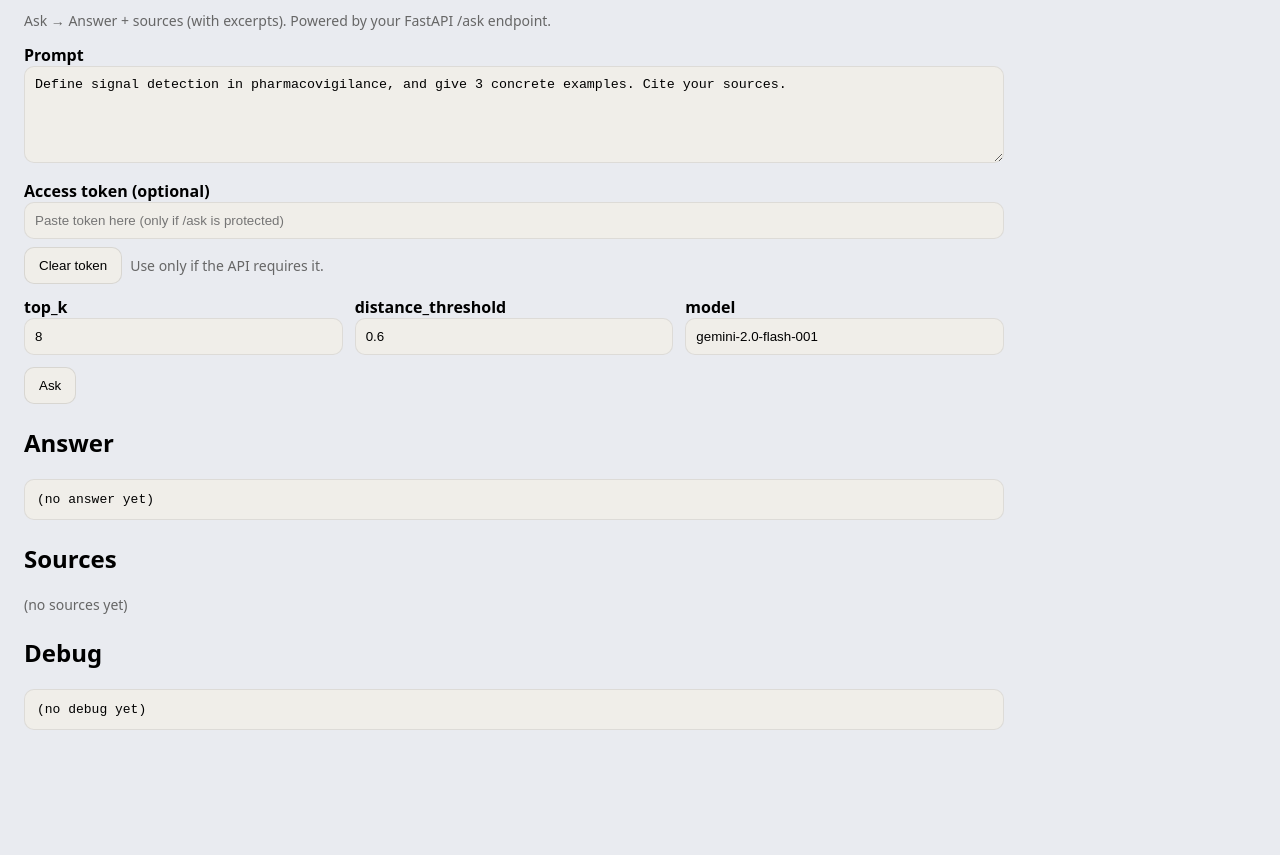
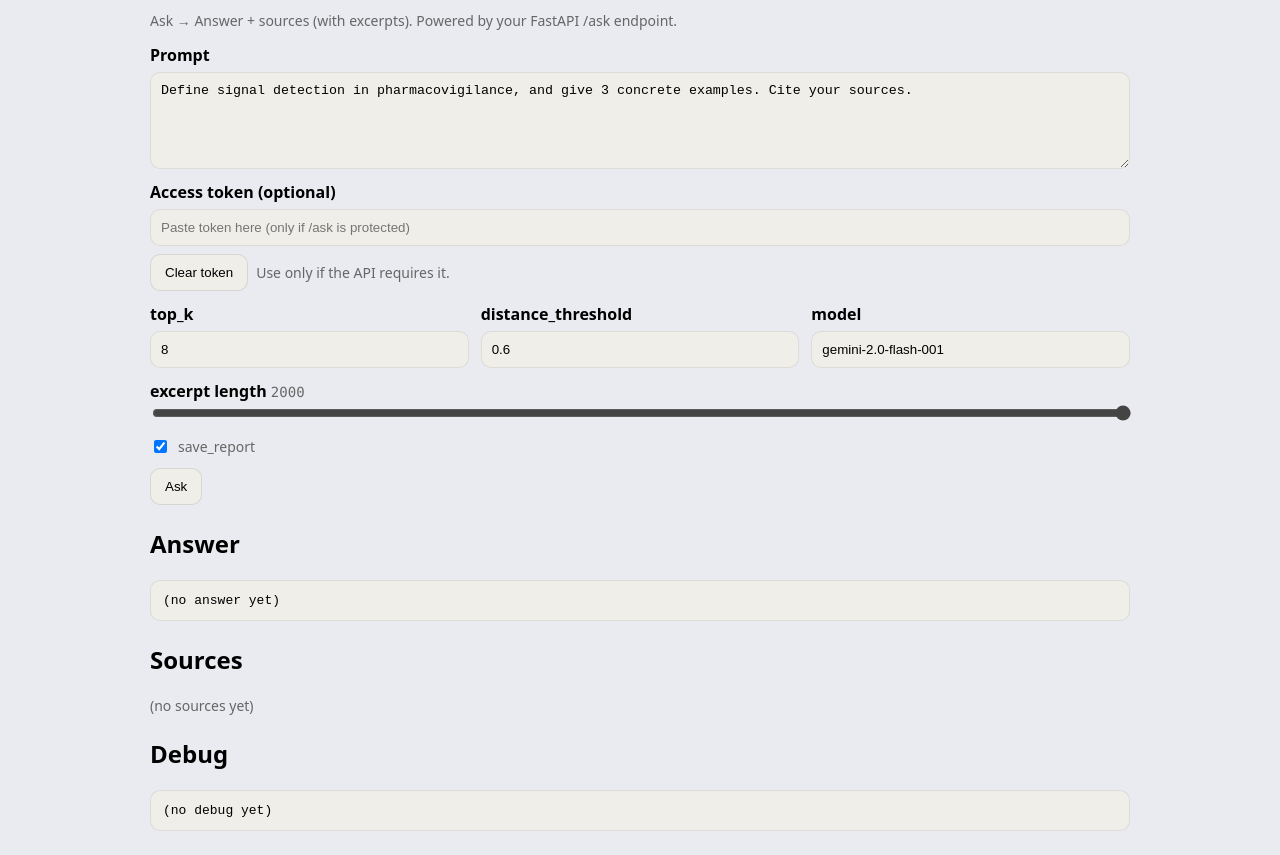
Before and after one commit to sebbreton-xyz/l3opold-vertex-rag-public, a plain HTML site: page api/static/index.html in a window 1280 px wide. Shown: the part 89-944 px from the top of the page. Before the commit the page ends 843 px from the top, so only its background shows below. Drawn offline with Linux system fonts and the light colour scheme.

Commit message:
ui: excerpt slider + save_report toggle + layout polish

```diff
--- a/api/static/index.html
+++ b/api/static/index.html
@@ -10,7 +10,7 @@
       --page-bg: #e9ebf0;
       /* background global (page) */
       --surface-bg: #f0eee9;
-      /* gris clair des éléments UI */
+      /* light gray of the UI elements */
     }
 
     html,
@@ -35,9 +35,13 @@
 
     body {
       font-family: system-ui, sans-serif;
-      margin: 24px;
+      margin: 24px auto;
+      /* centered horizontally */
       max-width: 980px;
+      padding: 0 24px;
+      /* keeps air on small screens */
     }
+
 
     textarea,
     input {
@@ -48,11 +52,41 @@
       box-sizing: border-box;
     }
 
+    .field {
+      display: flex;
+      flex-direction: column;
+      gap: 6px;
+      /* same distance as top_k / model */
+    }
+
+    /* Optional: a little air before each block */
+    .field+.field {
+      margin-top: 12px;
+    }
+
+
     .row {
       display: grid;
       grid-template-columns: 1fr 1fr 1fr;
       gap: 12px;
     }
+
+    .row>div {
+      display: flex;
+      flex-direction: column;
+      gap: 6px;
+    }
+
+    .excerpt-block {
+      margin-top: 12px;
+    }
+
+    input[type="range"] {
+      accent-color: #444;
+      padding: 0;
+      /* Important: otherwise it inherits the input padding (10px) */
+    }
+
 
     button {
       padding: 10px 14px;
@@ -115,11 +149,13 @@
   </div>
   <p class="muted">Ask → Answer + sources (with excerpts). Powered by your FastAPI /ask endpoint.</p>
 
-  <label><strong>Prompt</strong></label>
-  <textarea id="prompt"
-    rows="5">Define signal detection in pharmacovigilance, and give 3 concrete examples. Cite your sources.</textarea>
+  <div class="field">
+    <label><strong>Prompt</strong></label>
+    <textarea id="prompt"
+      rows="5">Define signal detection in pharmacovigilance, and give 3 concrete examples. Cite your sources.</textarea>
+  </div>
 
-  <div style="margin-top:12px;">
+  <div class="field" style="margin-top:12px;">
     <label><strong>Access token (optional)</strong></label>
     <input id="token" type="password" placeholder="Paste token here (only if /ask is protected)" autocomplete="off"
       spellcheck="false" value="" />
@@ -152,6 +188,20 @@
       <input id="model" type="text" value="gemini-2.0-flash-001" />
     </div>
   </div>
+
+  <div class="excerpt-block">
+    <label><strong>excerpt length</strong> <span class="muted mono" id="excerptsVal">2000</span></label>
+    <input id="excerpts" type="range" min="60" max="2000" step="20" value="2000" />
+  </div>
+
+  <div style="margin-top:10px; display:flex; gap:12px; align-items:center;">
+    <label class="muted" style="display:flex; gap:8px; align-items:center; margin:0;">
+      <input id="saveReport" type="checkbox" checked />
+      save_report
+    </label>
+  </div>
+
+
 
   <div style="margin-top:12px; display:flex; gap:12px; align-items:center;">
     <button id="askBtn">Ask</button>
@@ -211,12 +261,21 @@
         return;
       }
 
+      const exRaw = ($("excerpts")?.value || "").trim();
+      let excerpts = parseInt(exRaw, 10);
+      if (!Number.isFinite(excerpts)) excerpts = 2000;
+      excerpts = Math.max(60, Math.min(2000, excerpts));
+
+      const saveReport = $("saveReport") ? !!$("saveReport").checked : true;
+
+
       const payload = {
         prompt,
         top_k: Number.isFinite(parseInt(topkRaw, 10)) ? parseInt(topkRaw, 10) : 8,
         distance_threshold: Number.isFinite(parseFloat(distRaw)) ? parseFloat(distRaw) : 0.6,
         model,
-        save_report: true,
+        excerpts,
+        save_report: saveReport,
       };
 
       const token = ($("token")?.value || "").replace(/\s+/g, ""); // remove invisible line spaces/returns
@@ -330,6 +389,17 @@
         debugEl.textContent = msg;
       }
     });
+
+    // Excerpts slider label
+    const exEl = document.getElementById("excerpts");
+    const exValEl = document.getElementById("excerptsVal");
+    if (exEl && exValEl) {
+      exValEl.textContent = exEl.value;
+      exEl.addEventListener("input", () => {
+        exValEl.textContent = exEl.value;
+      });
+    }
+
   </script>
 
 </body>
```
